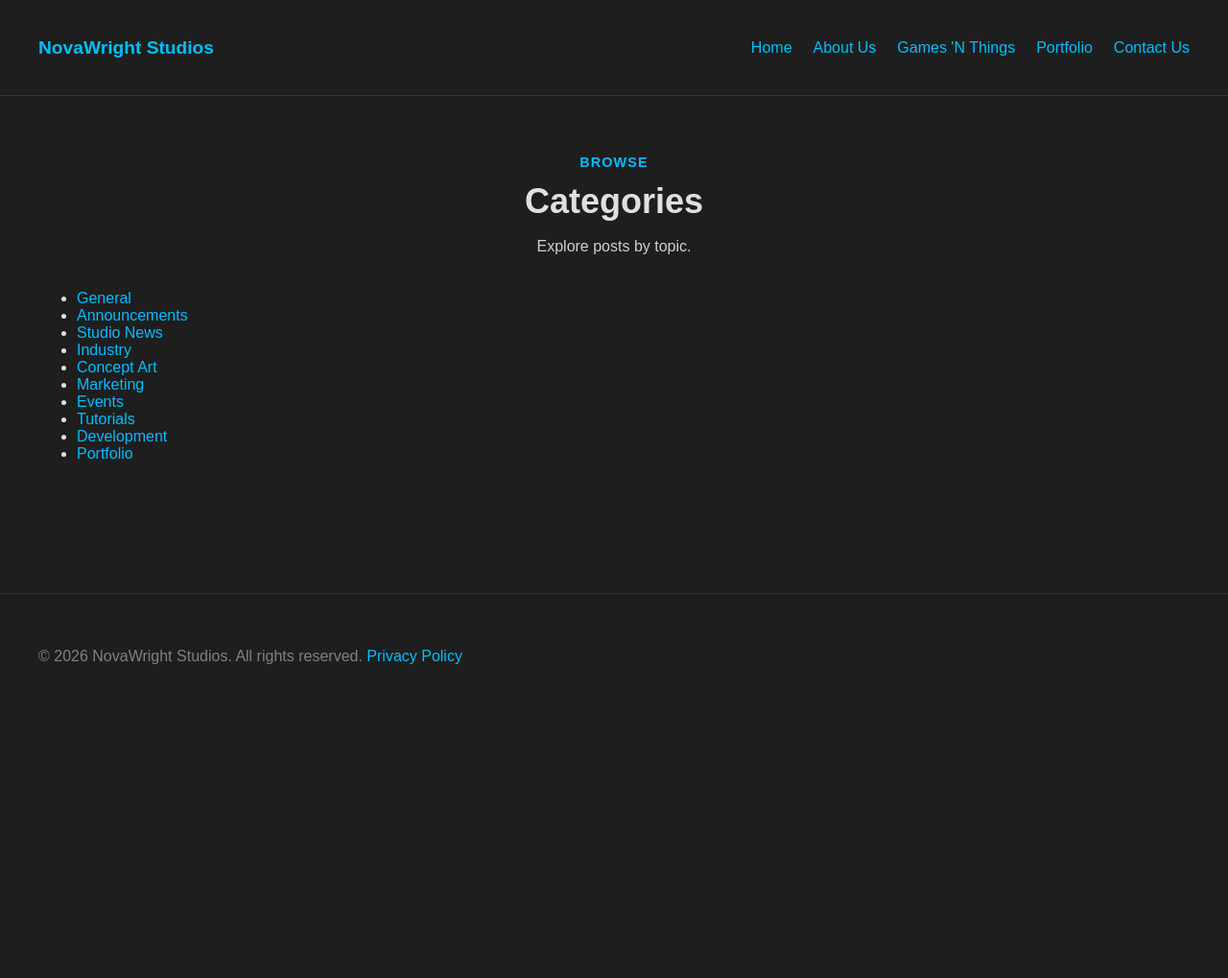
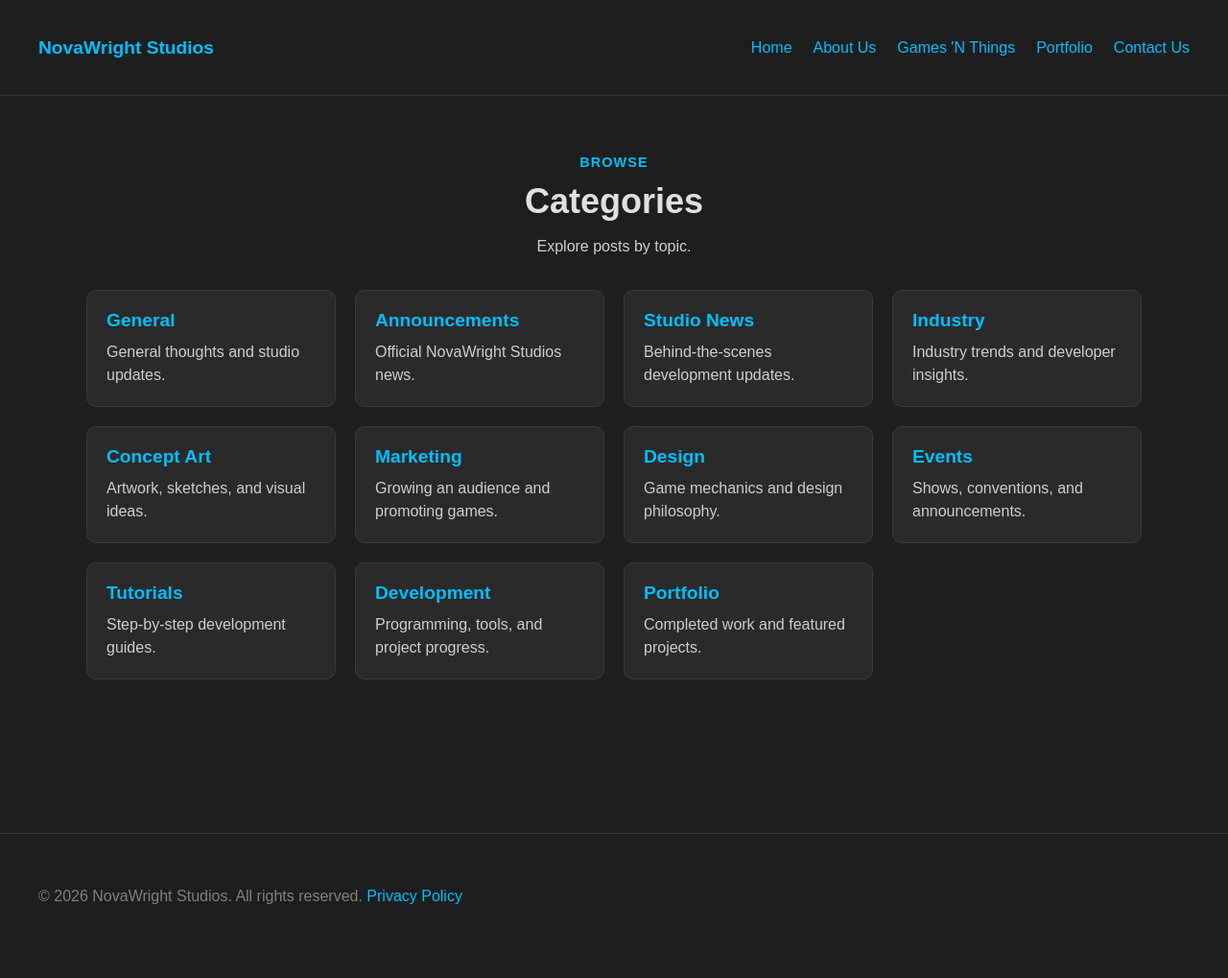
Before and after one commit to ScriptureExamined/NovawrightStudios, a Jekyll site: the page built from categories/index.html, in a window 1280 px wide. Shown: the whole page at 96% size. Built offline with Jekyll 4.4.1, drawn with Linux system fonts in a browser that asks for light colours; before the commit the page ends 900 px from its top, so only the background shows below that.

Commit message:
Update index.html

```diff
--- a/categories/index.html
+++ b/categories/index.html
@@ -11,51 +11,61 @@ title: Categories
       <p class="section-desc">Explore posts by topic.</p>
     </div>
 
-    <ul class="blog-categories">
-      <li>
-        <a href="{{ '/categories/general.html' | relative_url }}">General</a>
-      </li>
-      <li>
-        <a href="{{ '/categories/announcements.html' | relative_url }}"
-          >Announcements</a
-        >
-      </li>
-      <li>
-        <a href="{{ '/categories/studio-news.html' | relative_url }}"
-          >Studio News</a
-        >
-      </li>
-      <li>
-        <a href="{{ '/categories/industry.html' | relative_url }}">Industry</a>
-      </li>
-      <li>
-        <a href="{{ '/categories/concept-art.html' | relative_url }}"
-          >Concept Art</a
-        >
-      </li>
-      <li>
-        <a href="{{ '/categories/marketing.html' | relative_url }}"
-          >Marketing</a
-        >
-      </li>
-      <li>
-        <a href="{{ '/categories/events.html' | relative_url }}">Events</a>
-      </li>
-      <li>
-        <a href="{{ '/categories/tutorials.html' | relative_url }}"
-          >Tutorials</a
-        >
-      </li>
-      <li>
-        <a href="{{ '/categories/development.html' | relative_url }}"
-          >Development</a
-        >
-      </li>
-      <li>
-        <a href="{{ '/categories/portfolio.html' | relative_url }}"
-          >Portfolio</a
-        >
-      </li>
-    </ul>
+    <div class="category-grid">
+      <a class="category-card" href="{{ '/categories/general.html' | relative_url }}">
+        <h3>General</h3>
+        <p>General thoughts and studio updates.</p>
+      </a>
+
+      <a class="category-card" href="{{ '/categories/announcements.html' | relative_url }}">
+        <h3>Announcements</h3>
+        <p>Official NovaWright Studios news.</p>
+      </a>
+
+      <a class="category-card" href="{{ '/categories/studio-news.html' | relative_url }}">
+        <h3>Studio News</h3>
+        <p>Behind-the-scenes development updates.</p>
+      </a>
+
+      <a class="category-card" href="{{ '/categories/industry.html' | relative_url }}">
+        <h3>Industry</h3>
+        <p>Industry trends and developer insights.</p>
+      </a>
+
+      <a class="category-card" href="{{ '/categories/concept-art.html' | relative_url }}">
+        <h3>Concept Art</h3>
+        <p>Artwork, sketches, and visual ideas.</p>
+      </a>
+
+      <a class="category-card" href="{{ '/categories/marketing.html' | relative_url }}">
+        <h3>Marketing</h3>
+        <p>Growing an audience and promoting games.</p>
+      </a>
+
+      <a class="category-card" href="{{ '/categories/design.html' | relative_url }}">
+        <h3>Design</h3>
+        <p>Game mechanics and design philosophy.</p>
+      </a>
+
+      <a class="category-card" href="{{ '/categories/events.html' | relative_url }}">
+        <h3>Events</h3>
+        <p>Shows, conventions, and announcements.</p>
+      </a>
+
+      <a class="category-card" href="{{ '/categories/tutorials.html' | relative_url }}">
+        <h3>Tutorials</h3>
+        <p>Step-by-step development guides.</p>
+      </a>
+
+      <a class="category-card" href="{{ '/categories/development.html' | relative_url }}">
+        <h3>Development</h3>
+        <p>Programming, tools, and project progress.</p>
+      </a>
+
+      <a class="category-card" href="{{ '/categories/portfolio.html' | relative_url }}">
+        <h3>Portfolio</h3>
+        <p>Completed work and featured projects.</p>
+      </a>
+    </div>
   </div>
 </section>
```
